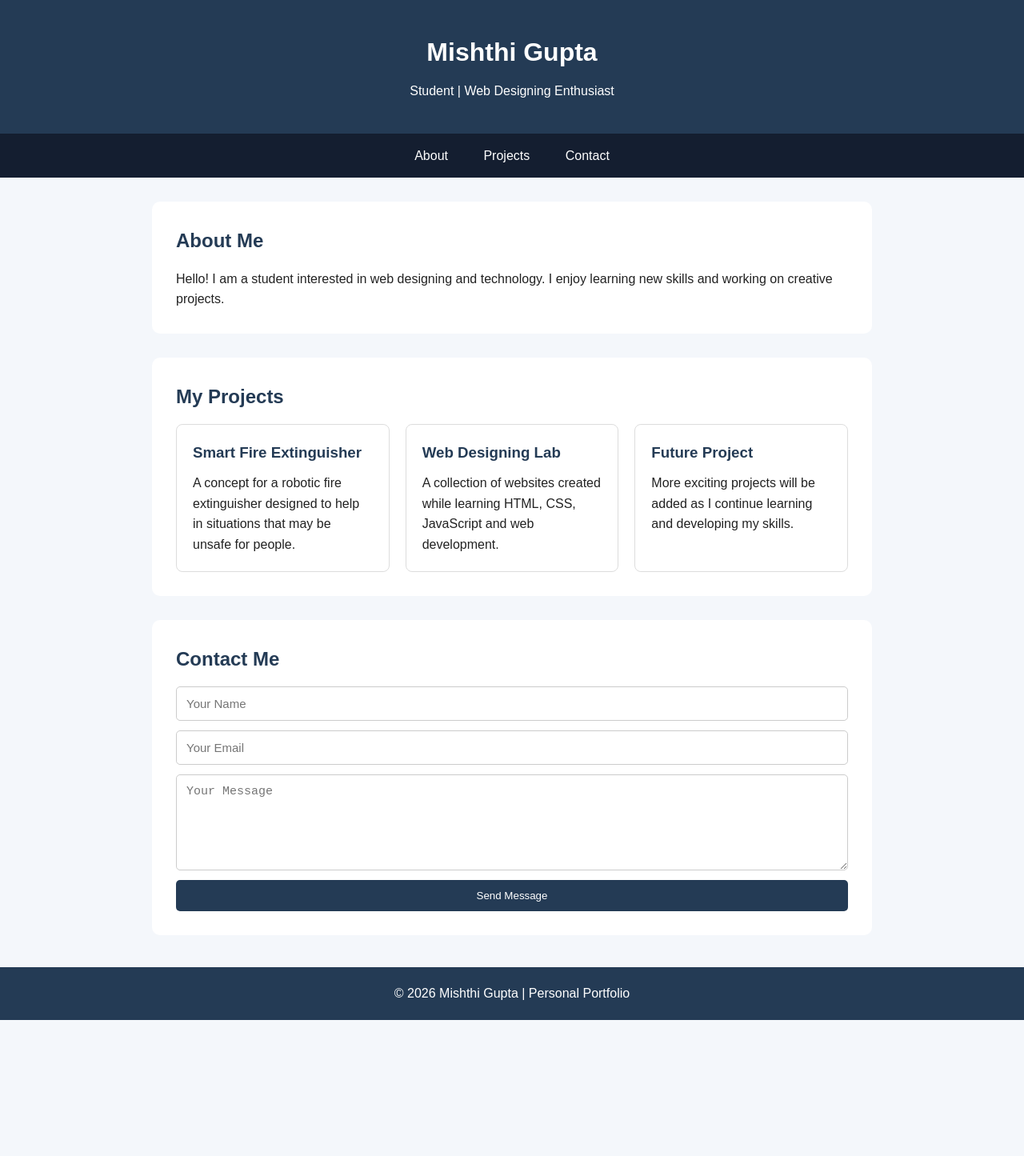
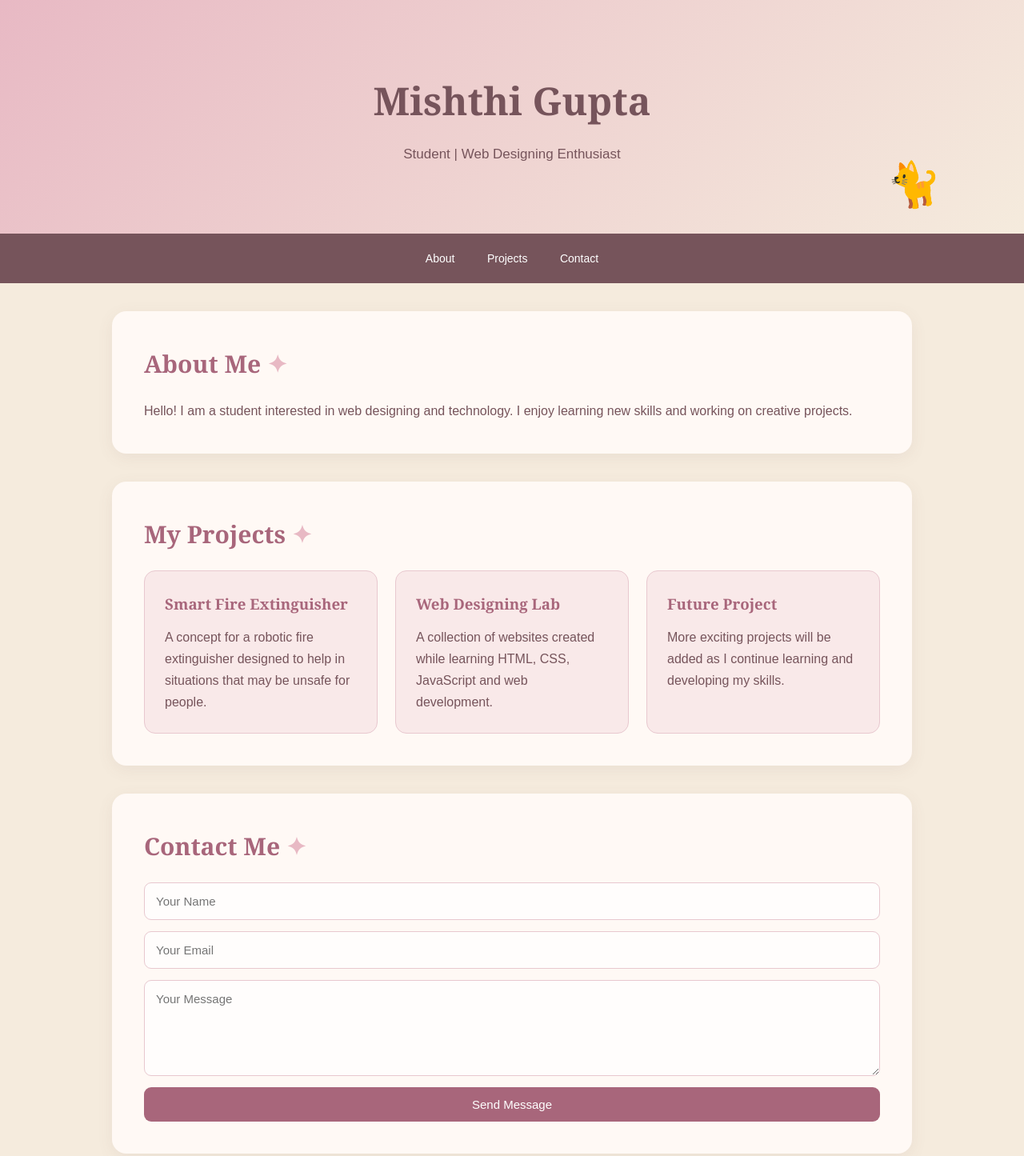
Before and after one commit to Mishthigupta2503/web-design-experiment-2, a plain HTML site: page index.html in a window 1280 px wide. Shown: the top 1445 px of the page at 80% size. Before the commit the page ends 1275 px from the top, so only its background shows below. Drawn offline with Linux system fonts and the light colour scheme.

Commit message:
Update index.html
redesign portfolio

```diff
--- a/index.html
+++ b/index.html
@@ -1,5 +1,6 @@
 <!DOCTYPE html>
 <html lang="en">
+
 <head>
     <meta charset="UTF-8">
     <meta name="viewport" content="width=device-width, initial-scale=1.0">
@@ -7,91 +8,121 @@
     <title>My Personal Portfolio</title>
 
     <style>
-        * {
+        * * {
             box-sizing: border-box;
             margin: 0;
             padding: 0;
         }
 
-        body {
-            font-family: Arial, sans-serif;
-            background-color: #f4f7fb;
-            color: #222;
-            line-height: 1.6;
+        html {
+            scroll-behavior: smooth;
         }
 
+        body {
+            font-family: 'Arial', sans-serif;
+            background-color: #F5EBDD;
+            color: #76545B;
+            line-height: 1.7;
+        }
+
+        /* Header */
         header {
-            background-color: #243b55;
-            color: white;
+            background: linear-gradient(135deg, #E8B9C4, #F5EBDD);
+            color: #76545B;
             text-align: center;
-            padding: 40px 20px;
+            padding: 85px 20px;
         }
 
         header h1 {
-            margin-bottom: 10px;
+            font-family: Georgia, serif;
+            font-size: 48px;
+            margin-bottom: 12px;
         }
 
+        header p {
+            font-size: 17px;
+        }
+
+        /* Navigation */
         nav {
-            background-color: #141e30;
+            background-color: #76545B;
             text-align: center;
-            padding: 15px;
+            padding: 17px;
             position: sticky;
             top: 0;
+            z-index: 10;
         }
 
         nav a {
             color: white;
             text-decoration: none;
-            margin: 0 20px;
+            margin: 0 18px;
+            font-size: 14px;
         }
 
         nav a:hover {
-            text-decoration: underline;
+            color: #E8B9C4;
         }
 
+        /* Main Sections */
         section {
-            max-width: 900px;
-            margin: 30px auto;
-            padding: 30px;
-            background-color: white;
-            border-radius: 10px;
+            max-width: 1000px;
+            margin: 35px auto;
+            padding: 40px;
+            background-color: #FFF9F5;
+            border-radius: 18px;
+            box-shadow: 0 5px 20px rgba(118, 84, 91, 0.08);
         }
 
         h2 {
-            color: #243b55;
-            margin-bottom: 15px;
+            font-family: Georgia, serif;
+            color: #A8667B;
+            font-size: 30px;
+            margin-bottom: 20px;
         }
 
+        /* Projects */
         .projects {
             display: flex;
-            gap: 20px;
+            gap: 22px;
             flex-wrap: wrap;
         }
 
         .project-card {
             flex: 1;
             min-width: 220px;
-            padding: 20px;
-            border: 1px solid #ddd;
-            border-radius: 8px;
+            padding: 25px;
+            background-color: #F9E9E9;
+            border: 1px solid #E8C8CF;
+            border-radius: 14px;
+            transition: transform 0.3s ease;
+        }
+
+        .project-card:hover {
+            transform: translateY(-6px);
         }
 
         .project-card h3 {
-            margin-bottom: 10px;
-            color: #243b55;
+            font-family: Georgia, serif;
+            color: #A8667B;
+            margin-bottom: 12px;
         }
 
+        /* Contact Form */
         form {
             display: flex;
             flex-direction: column;
-            gap: 12px;
+            gap: 14px;
         }
 
-        input, textarea {
-            padding: 12px;
-            border: 1px solid #ccc;
-            border-radius: 5px;
+        input,
+        textarea {
+            padding: 14px;
+            border: 1px solid #E8C8CF;
+            border-radius: 9px;
+            background-color: #FFFDFC;
             font-size: 15px;
+            font-family: Arial, sans-serif;
         }
 
         textarea {
@@ -100,24 +131,88 @@
         }
 
         button {
-            padding: 12px;
-            background-color: #243b55;
+            padding: 13px;
+            background-color: #A8667B;
             color: white;
             border: none;
-            border-radius: 5px;
+            border-radius: 9px;
             cursor: pointer;
+            font-size: 15px;
         }
 
         button:hover {
-            background-color: #141e30;
+            background-color: #76545B;
         }
 
+        /* Footer */
         footer {
-            background-color: #243b55;
+            background-color: #76545B;
             color: white;
             text-align: center;
-            padding: 20px;
-            margin-top: 40px;
+            padding: 28px;
+            margin-top: 45px;
+        }
+
+        /* Responsive Design */
+        @media (max-width: 768px) {
+            header h1 {
+                font-size: 36px;
+            }
+
+            section {
+                margin: 20px 15px;
+                padding: 25px;
+            }
+
+            nav a {
+                margin: 0 8px;
+            }
+        }
+
+        @media (max-width: 480px) {
+            header {
+                padding: 60px 15px;
+            }
+
+            nav a {
+                display: inline-block;
+                margin: 5px 8px;
+            }
+
+            h2 {
+                font-size: 25px;
+            }
+        }
+
+        /* Cute decorative details */
+        header {
+            position: relative;
+            overflow: hidden;
+        }
+
+        .cat-sticker {
+            position: absolute;
+            right: 8%;
+            bottom: 15px;
+            font-size: 55px;
+            transform: rotate(-10deg);
+        }
+
+        h2::after {
+            content: " ✦";
+            color: #E8B9C4;
+        }
+
+        footer p::after {
+            content: " ♡";
+            color: #E8B9C4;
+        }
+
+        @media (max-width: 480px) {
+            .cat-sticker {
+                font-size: 38px;
+                right: 5%;
+            }
         }
     </style>
 </head>
@@ -127,6 +222,9 @@
     <header>
         <h1>Mishthi Gupta</h1>
         <p>Student | Web Designing Enthusiast</p>
+        <div class="cat-sticker">
+            🐈
+        </div>
     </header>
 
     <nav>
@@ -195,4 +293,5 @@
     </footer>
 
 </body>
+
 </html>
```
